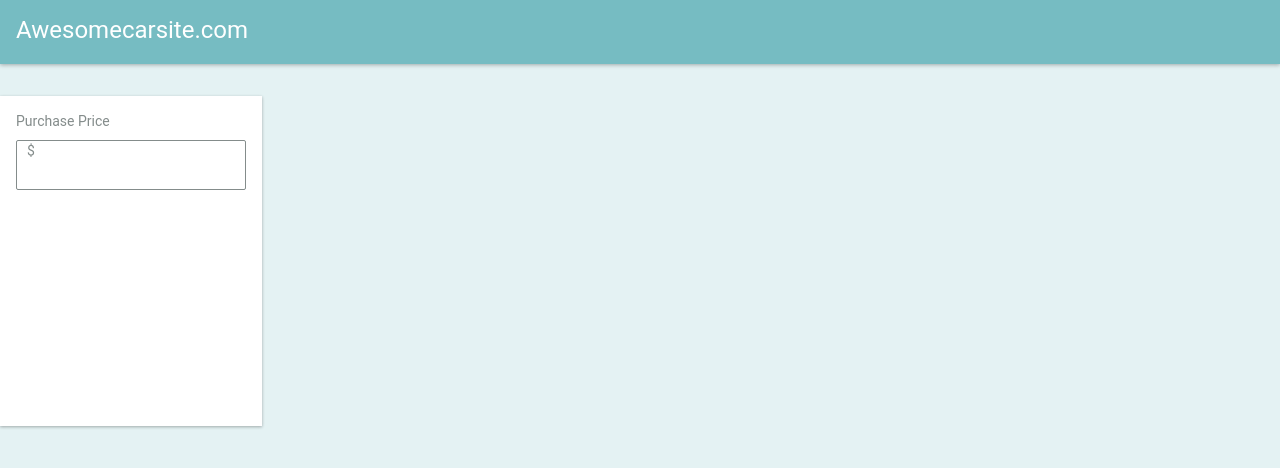
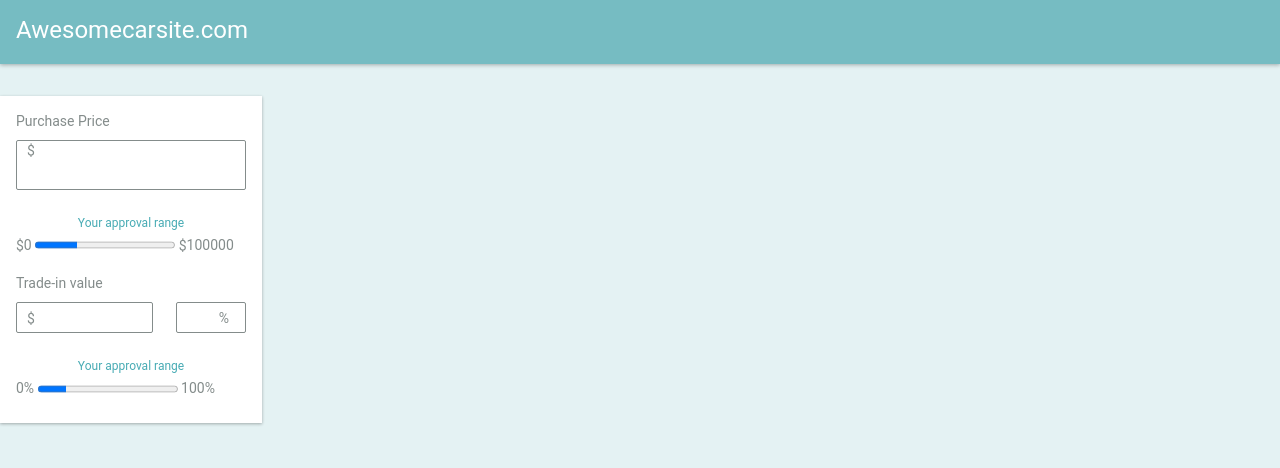
Before and after one commit to ephraimpei/awesome-cars, a plain HTML site: page index.html in a window 1280 px wide. Drawn offline with nearby package versions, Linux system fonts and the light colour scheme.

Commit message:
car-options component HTML/CSS complete

```diff
--- a/index.html
+++ b/index.html
@@ -23,8 +23,46 @@
 
           <div class="pseudo-input-wrapper">
             <div class="pseudo-input">
-              <span class="pseudo-content">$</span>
+              <span class="pseudo-content-curr">$</span>
               <input type="text" class="price-input">
+            </div>
+          </div>
+
+          <div class="approval-range-wrapper">
+            <label>Your approval range</label>
+
+            <div class="slider-wrapper">
+              <span class="slider-min">$0</span>
+              <progress class="purchase-price-slider-bar" value="30000" max="100000"></progress>
+              <span class="slider-max">$100000</span>
+            </div>
+          </div>
+
+          <label>Trade-in value</label>
+
+          <div class="trade-in-value-wrapper">
+            <div class="pseudo-input-wrapper">
+              <div class="pseudo-input">
+                <span class="pseudo-content-curr">$</span>
+                <input type="text" class="trade-in-input">
+              </div>
+            </div>
+
+            <div class="pseudo-input-wrapper">
+              <div class="pseudo-input">
+                <input type="text" class="trade-in-percent">
+                <span class="pseudo-content-percent">%</span>
+              </div>
+            </div>
+          </div>
+
+          <div class="approval-range-wrapper">
+            <label>Your approval range</label>
+
+            <div class="slider-wrapper">
+              <span class="slider-min">0%</span>
+              <progress class="trade-in-value-slider-bar" value="20" max="100"></progress>
+              <span class="slider-max">100%</span>
             </div>
           </div>
         </div>
--- a/stylesheets/sass/components/_cars_options.scss
+++ b/stylesheets/sass/components/_cars_options.scss
@@ -1,7 +1,6 @@
 .cars-options-wrapper
 {
   width: 262px;
-  height: 330px;
   background: #ffffff;
   box-shadow: 0 1px 3px 0 rgba(0, 0, 0, 0.3);
   font-size: 14px;
@@ -18,5 +17,47 @@
     {
       margin: 5px 0;
     }
+
+    .approval-range-wrapper
+    {
+      margin: 15px 0;
+
+      label
+      {
+        display: block;
+        text-align: center;
+        font-size: 12px;
+        line-height: 16px;
+        color: #47abb4;
+      }
+    }
   }
 }
+
+.trade-in-value-wrapper
+{
+  display: flex;
+  flex-direction: row;
+
+  .pseudo-input-wrapper
+  {
+    .pseudo-input
+    {
+      .trade-in-input, .trade-in-percent
+      {
+        width: 50%;
+      }
+    }
+  }
+
+  .pseudo-input-wrapper:nth-child(1)
+  {
+    width: 60%;
+    margin-right: 10%;
+  }
+
+  .pseudo-input-wrapper:nth-child(2)
+  {
+    width: 30%;
+  }
+}
--- a/stylesheets/sass/modules/_pseudo_input_box.scss
+++ b/stylesheets/sass/modules/_pseudo_input_box.scss
@@ -8,7 +8,7 @@
   {
     padding: 0 10px;
 
-    .pseudo-content
+    .pseudo-content-curr
     {
       padding-right: 3px;
     }
```
Also changed, not shown: stylesheets/css/main.css, 1 other file.
